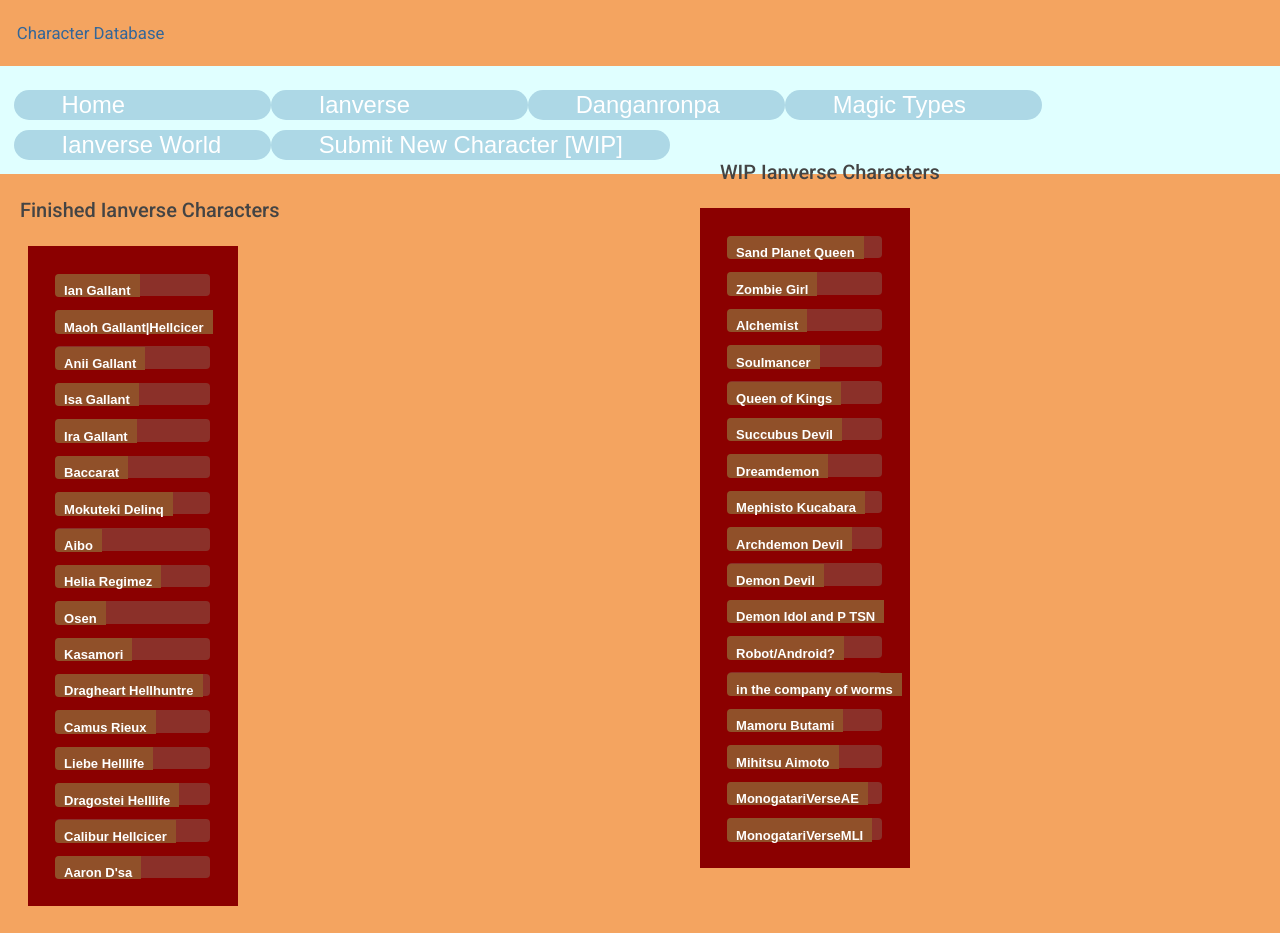
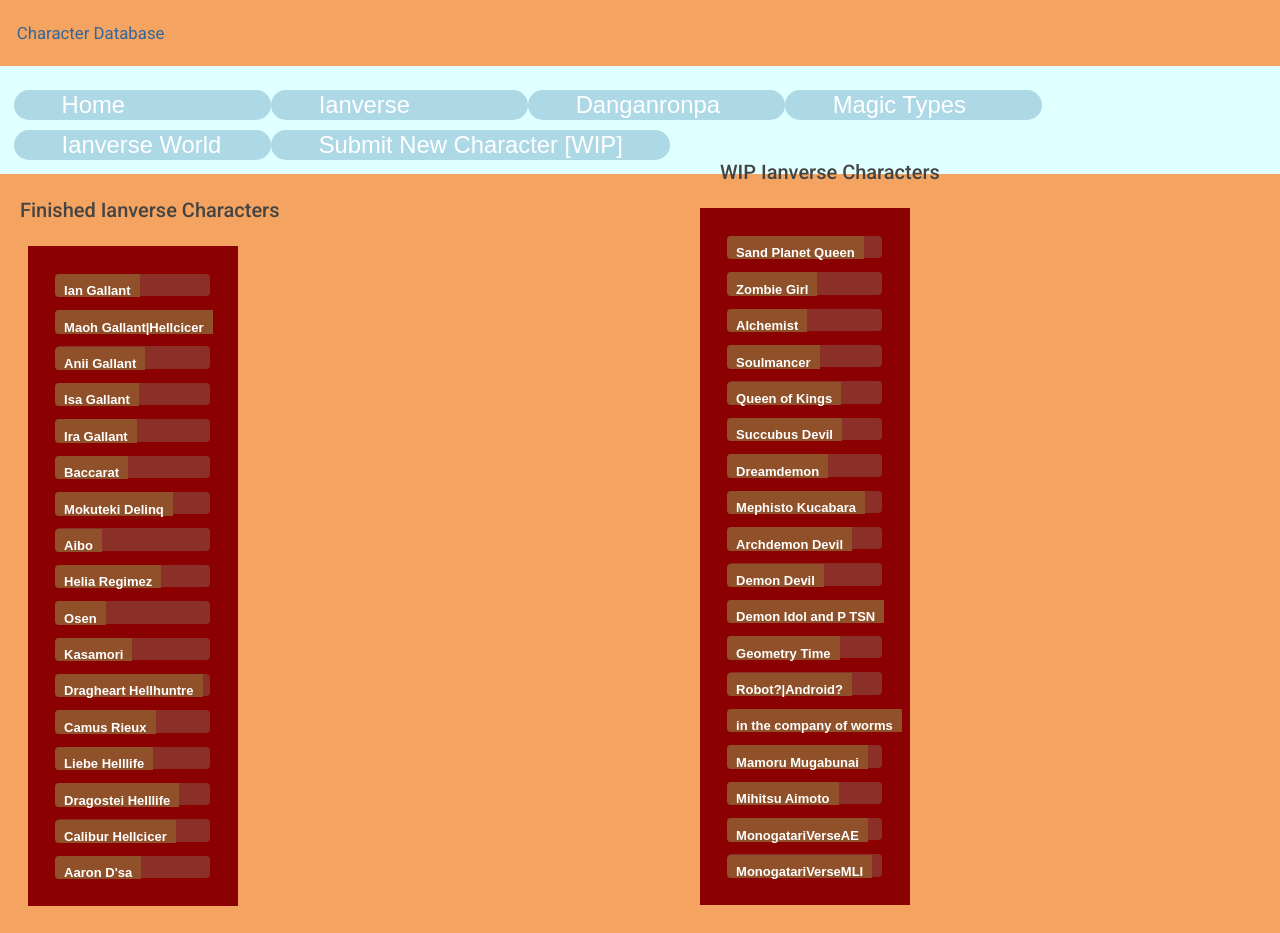
Before and after one commit to robinhood007-ger/CharacterDatabase, an Angular app: page /Ianverse in a window 1280 px wide. Before the commit the page ends 906 px from the top, so only its background shows below. Built offline with nearby package versions, Linux system fonts and the light colour scheme.

Commit message:
wtfsindjapanischenamen?

```diff
--- a/src/app/Hardcode/IanVerseWIP.ts
+++ b/src/app/Hardcode/IanVerseWIP.ts
@@ -51,13 +51,15 @@ export const HEROES_WIP: Hero[] = [
   },
   {
     name: 'Succubus Devil',
-    traits: 'a particular liking to couches and enjoys laying on them, refuses all sorts of stools',
+    traits:
+      'a particular liking to couches and enjoys laying on them, refuses all sorts of stools',
     Abilities: 'tba',
     Backstory:
       'A succubus Maoh tended to spend a lot of time with back in the days',
     magicTypes: 'N/A',
     SongInspired: 'Vocaloid - Sweet Devil',
-    Faceclaim: 'https://2.bp.blogspot.com/-HXoYdtZ37YI/ViHXt7jpXKI/AAAAAAAAAO0/Lv5R6TDesfg/s400/Nonon%2Bon%2Bcouch.jpg',
+    Faceclaim:
+      'https://2.bp.blogspot.com/-HXoYdtZ37YI/ViHXt7jpXKI/AAAAAAAAAO0/Lv5R6TDesfg/s400/Nonon%2Bon%2Bcouch.jpg',
   },
   {
     name: 'Dreamdemon',
@@ -105,12 +107,22 @@ export const HEROES_WIP: Hero[] = [
     Faceclaim: 'https://i.kfs.io/album/global/82205995,0v1/fit/500x500.jpg',
   },
   {
-    name: 'Robot/Android?',
+    name: 'Geometry Time',
+    traits: 'tba',
+    Abilities: 'tba',
+    Backstory: '',
+    magicTypes: 'tba',
+    SongInspired:
+      'Proof Geometric Construction Can Solve All Love Affairs - Vocaloid',
+    Faceclaim: '',
+  },
+  {
+    name: 'Robot?|Android?',
     traits: 'tba',
     Abilities: 'tba',
     Backstory: 'tba',
     magicTypes: 'N/A',
-    SongInspired: 'world.execute(me)',
+    SongInspired: 'Mili - world.execute(me)',
     Faceclaim: '',
   },
   {
@@ -123,19 +135,22 @@ export const HEROES_WIP: Hero[] = [
     Faceclaim: '',
   },
   {
-    name: 'Mamoru Butami',
-    traits: '守る 　ぶたうみ　[Mamoru (protect, guard but also obey, observe) Butaumi (dolphin backwards) --> Butami (Boots)]  (Butami)-->Mamoru Butami= spoken name',
+    name: 'Mamoru Mugabunai',
+    traits:
+      '守 (protect, guard but also obey, observe) る (exile) 無 (nothingness, none, nothing, nil, not) 我 (ego, selfish, I, oneself) 危 (danger, risky, critical)]  -->Mamoru Mugabunai= spoken name',
     Abilities: 'tba',
-    Backstory: 'Guy with the aberration of a dolphin which has him see all the many people affected by an aberration. This comes from his high will to help, helping people so much that his own life is putting on risk at any time. Deep inside believes nobody loves him --> got rejected multiple times. Later on learns from ? or how to take care of aberrations with the constant risk of dying however due to dangerous aberrations. ',
+    Backstory:
+      'Guy with the aberration of a dolphin which has him see all the many people affected by an aberration. This comes from his high will to help, helping people so much that his own life is putting on risk at any time. Deep inside believes nobody loves him --> got rejected multiple times. Later on learns from ? or how to take care of aberrations with the constant risk of dying however due to dangerous aberrations, badly in love with Mihitsu  ',
     magicTypes: 'N/A',
     SongInspired: 'No',
     Faceclaim: '',
   },
   {
-    name:'Mihitsu Aimoto ',
-    traits:  `身(	somebody, person, one's station in life ) 日 ( day, sun, Japan, !!counter for days!! ) 佚 ( !!lost!!, !!hide!!, peace, !!mistake!!, beautiful, in turn )-->Mihiitsu --> shortened Mihitsu 未必 = not sure, 愛 (Love,Reference, Affection --> also readable as 相 which means together, aspect, mutual) 本(Source,origin,root)`,
+    name: 'Mihitsu Aimoto ',
+    traits: `身 (	somebody, person, one's station in life ) 日 ( day, sun, Japan, !!counter for days!! ) 佚 ( !!lost!!, !!hide!!, peace, !!mistake!!, beautiful, in turn )-->Mihiitsu --> shortened Mihitsu 未必 = not sure, 愛 (Love,Reference, Affection --> also readable as 相 which means together, aspect, mutual) 本(Source,origin,root)`,
     Abilities: 'tba',
-    Backstory: 'Classmate of MC, in her deepest feelings in love with him, pushes it off to the side and ignores it however to go for more handsome/interesting guys, causes her to attract an aberration --> MC picks up on it and brings her to ? who tells her exactly how things are and how she could bring both of them out of their aberration by confessing. ',
+    Backstory:
+      'Classmate of Mamoru, in her deepest feelings in love with him, pushes it off to the side and ignores it however to go for more handsome/interesting guys, causes her to attract an aberration --> Mamoru picks up on it and brings her to ? who tells her exactly how things are and how she could bring both of them out of their aberration by confessing. ',
     magicTypes: 'N/A',
     SongInspired: 'No',
     Faceclaim: '',
@@ -144,7 +159,7 @@ export const HEROES_WIP: Hero[] = [
     name: 'MonogatariVerseAE',
     traits: 'tba',
     Abilities: 'tba',
-    Backstory: `Oshino kind of role, expert for Aberrations, starts by helping out the MC after he has been involved with a dangerous Aberration, gives the MC an amulet to wear to completely nullify his aberration for the time he wears it(he barely wears it as he wants to protect people from aberrations), despises the LI as she is childish and egoistic in his eyes('I absolutely despise you, down to the core,really.')`,
+    Backstory: `Oshino kind of role, expert for Aberrations, starts by helping out Mamoru after he has been involved with a dangerous Aberration, gives Mamoru an amulet to wear to completely nullify his aberration for the time he wears it(he barely wears it as he chooses to protect people from aberrations), despises Mihiitsu as she is childish and egoistic in his eyes('I absolutely despise you, down to the core,really.')`,
     magicTypes: 'N/A',
     SongInspired: 'No',
     Faceclaim: '',
@@ -158,5 +173,4 @@ export const HEROES_WIP: Hero[] = [
     SongInspired: 'No',
     Faceclaim: '',
   },
-
 ];
--- a/src/app/app.component.html
+++ b/src/app/app.component.html
@@ -9,10 +9,5 @@
     >Submit New Character [WIP]</a
   >
 </nav>
-<!-- <div class="d-inline-block" ngbDropdown #myDrop="ngbDropdown">
-    <button class="btn btn-outline-primary mr-2" id="dropdownManual" ngbDropdownAnchor (focus)="myDrop.open()">Toggle Dropdown</button>
-    <div ngbDropdownMenu aria-labelledby="dropdowBasic1">
-        <button ngbDropdownItem>Action - 1</button>
-    </div> -->
 
 <router-outlet></router-outlet>
```
